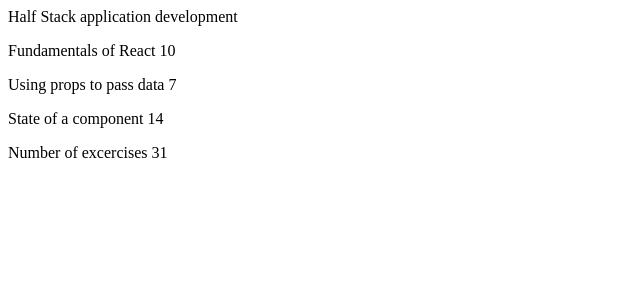
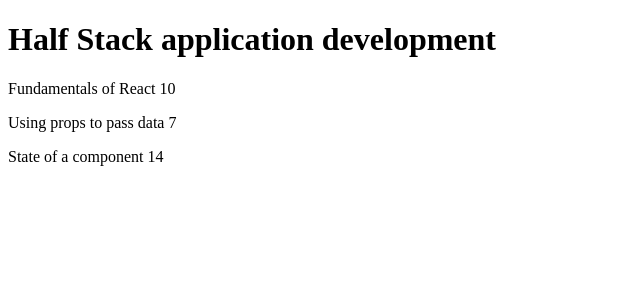
Before and after one commit to jlim05/fullstackopen, a React (Vite) app in the folder part1/courseinfo/excercises/: page / in a window 1280 px wide. Shown: the top 300 px of the page, without its empty margins (0-640 px from the left). Built offline with nearby package versions, Linux system fonts and the light colour scheme.

Commit message:
excercise 2.1

```diff
--- a/part1/courseinfo/excercises/src/App.jsx
+++ b/part1/courseinfo/excercises/src/App.jsx
@@ -1,62 +1,30 @@
+import { useState } from 'react'
+import Course from './Course'
+
 const App = () => {
-  const course = 'Half Stack application development'
-  const parts = [
+  const course = {
+    id: 1,
+    name: 'Half Stack application development',
+    parts: [
       {
         name: 'Fundamentals of React',
-      exercises: 10
+        exercises: 10,
+        id: 1
       },
       {
         name: 'Using props to pass data',
-      exercises: 7
+        exercises: 7,
+        id: 2
       },
       {
         name: 'State of a component',
-      exercises: 14
+        exercises: 14,
+        id: 3
       }
     ]
-
-
-  return (
-    <div>
-      <Header course={course} />
-      <Content parts={parts} />
-      <Total parts={parts} />
-    </div>
-  )
   }
 
-const Part = (props) => {
-  return(
-    <p>
-      {props.name} {props.exercises}
-    </p>
-  )
-}
-
-const Content = (props) => {
-  return (
-    <div>
-      <Part name={props.parts[0].name} exercises={props.parts[0].exercises} />
-      <Part name={props.parts[1].name} exercises={props.parts[1].exercises} />
-      <Part name={props.parts[2].name} exercises={props.parts[2].exercises} />
-    </div>
-  )
-}
-
-const Header = p => {
-  return(
-    <div>
-      {p.course}
-    </div>
-  )
-}
-
-const Total = (props) => {
-  return(
-    <div>
-      <p>Number of excercises {props.parts[0].exercises + props.parts[1].exercises + props.parts[2].exercises}</p>
-    </div>
-  )
+  return <Course course={course} />
 }
 
 export default App
--- /dev/null
+++ b/part1/courseinfo/excercises/src/Course.jsx
@@ -0,0 +1,17 @@
+const Course = (props) => {
+    const {course} = props
+
+    return (
+        <div>
+            <h1>{course.name}</h1>
+            {course.parts.map(part =>
+                <p key={part.id}>
+                    {part.name} {part.exercises}
+                </p>
+            )}
+        </div>
+
+    )
+}
+
+export default Course
```
Lines whose indentation alone changed are shown as unchanged.
